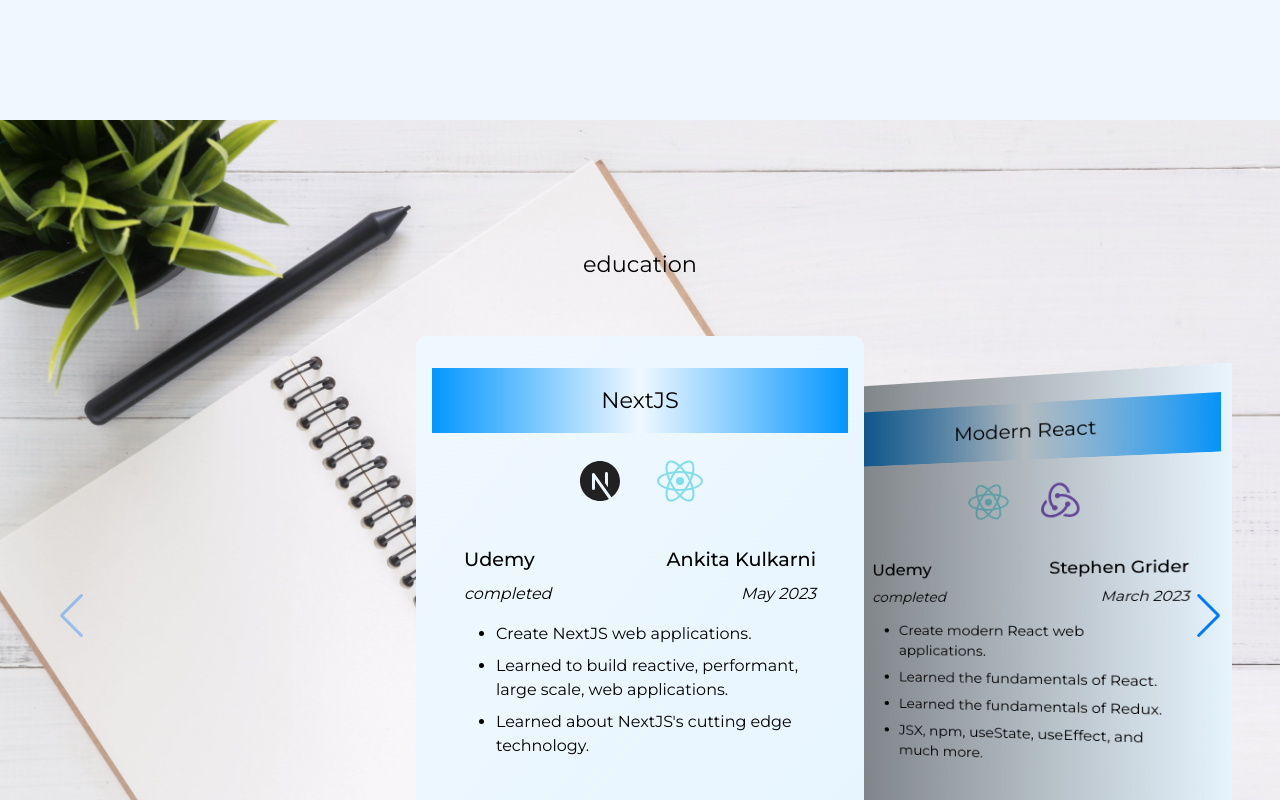
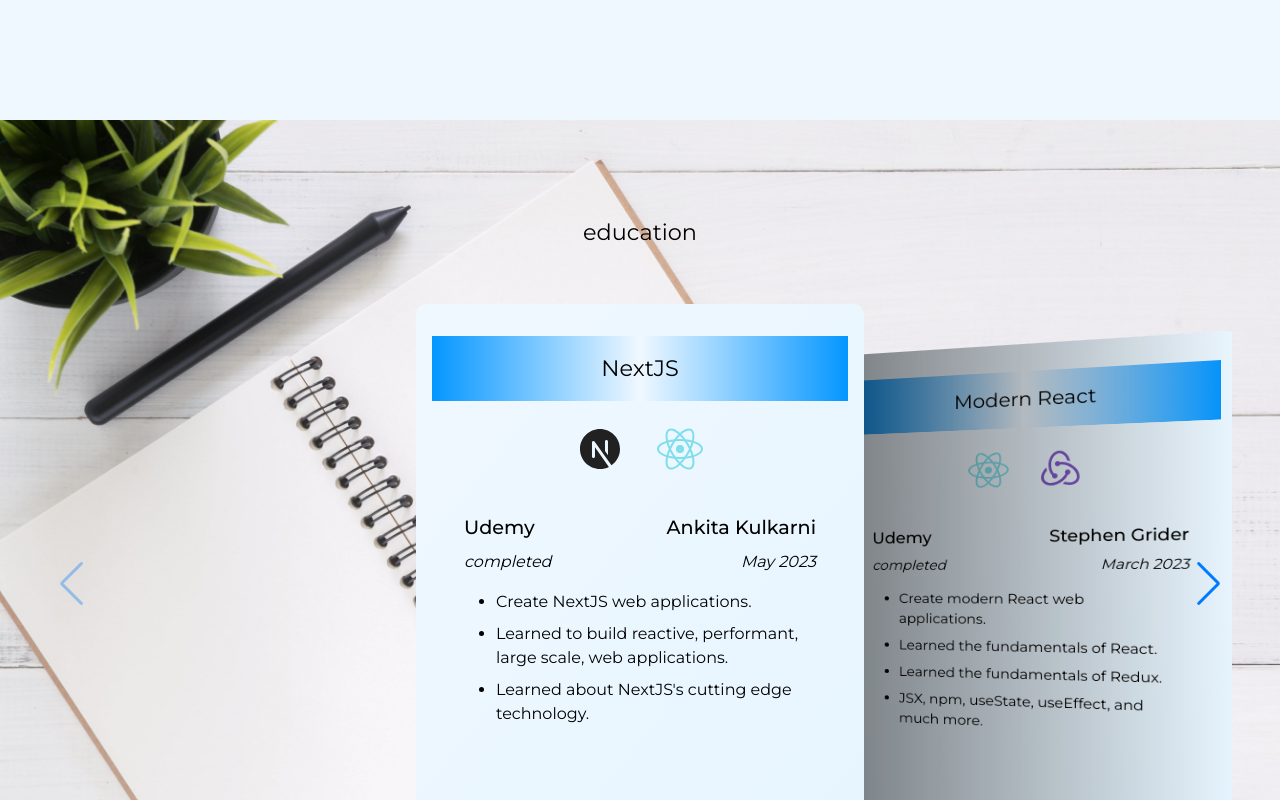
Before and after one commit to WebDevilishSmile/another_resume, a Next.js app: page / in a window 1280 px wide. Shown: the part 2380-3180 px from the top of the page. Built offline with nearby package versions, Linux system fonts and the light colour scheme.

Commit message:
1/6/2024 14:40

```diff
--- a/src/app/components/about.module.css
+++ b/src/app/components/about.module.css
@@ -93,7 +93,7 @@
     flex-direction: column;
     align-items: center;
     justify-content: center;
-    padding: 4rem 3rem 8rem 3rem;
+    padding: 8rem 3rem 8rem 3rem;
   }
 
   .left_container {
--- a/src/app/components/resume.module.css
+++ b/src/app/components/resume.module.css
@@ -5,7 +5,7 @@
   background-size: cover;
   background-position: top center;
 
-  padding: 5rem 0;
+  padding: 3rem 0;
 }
 
 .cards_container {
```
